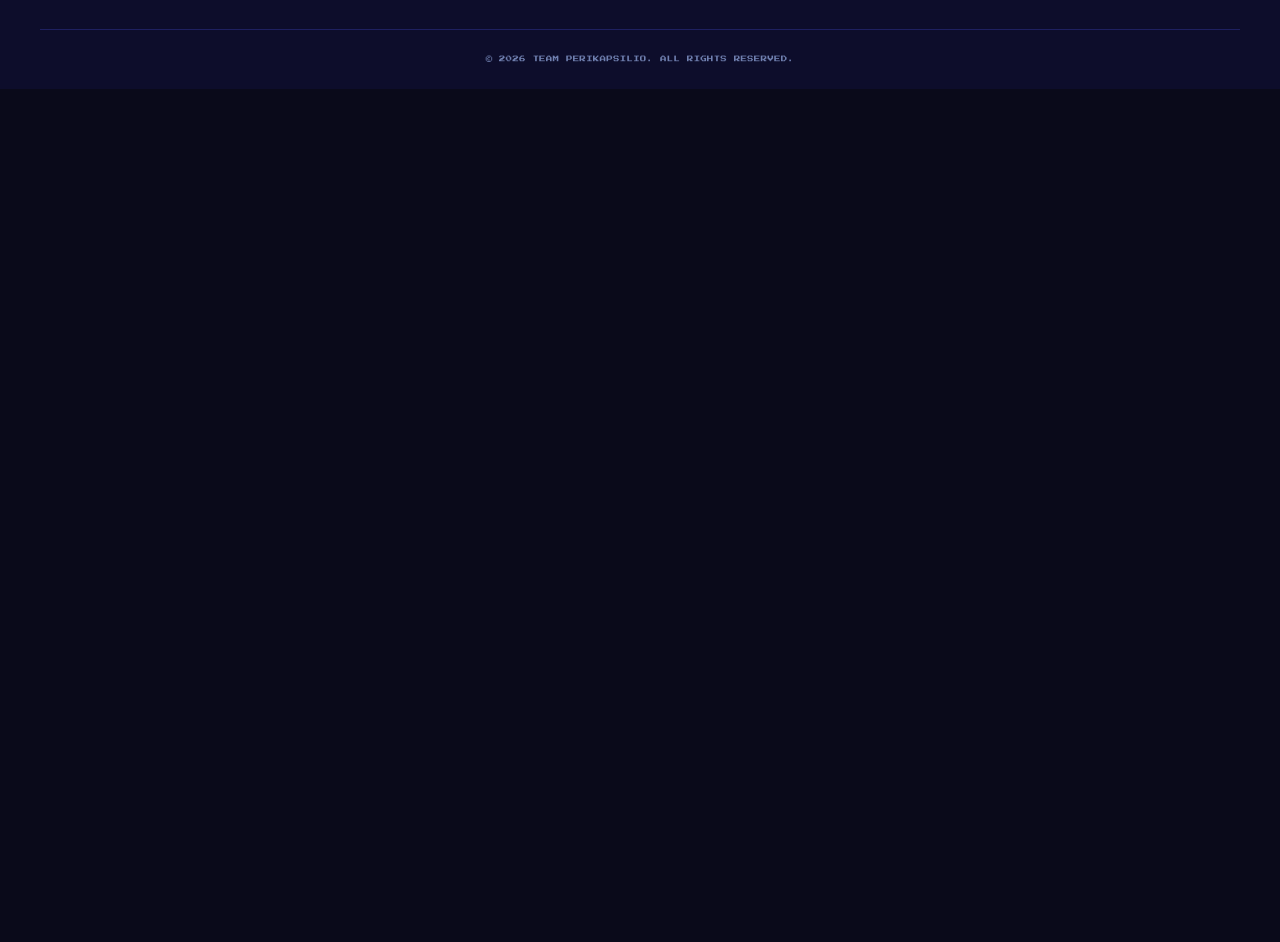
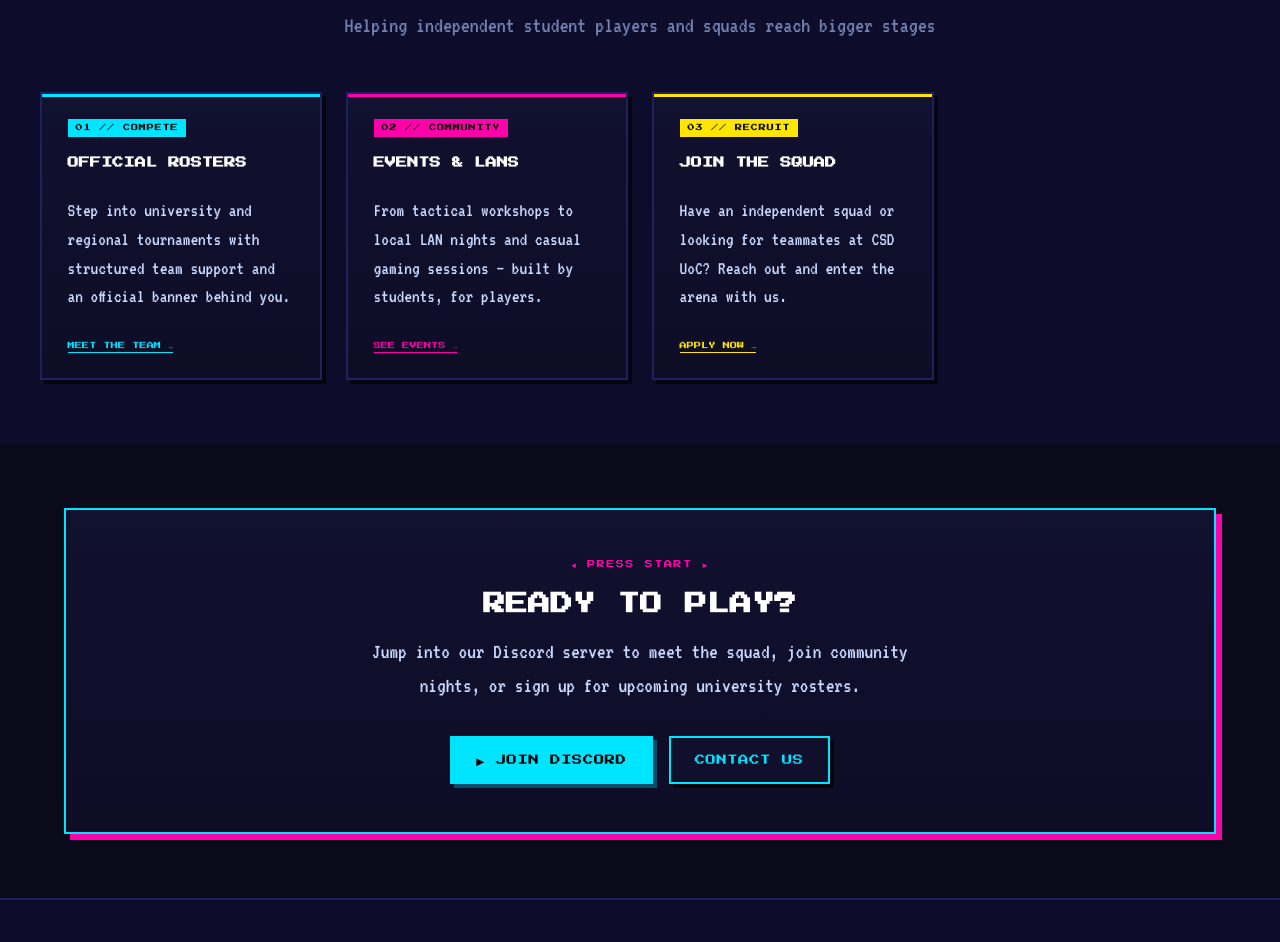
Before and after one commit to eXaiSios/team-perikapsilio, a plain HTML site: page index.html in a window 1280 px wide. Shown: the part 1468-2410 px from the top of the page. Before the commit the page ends 1557 px from the top, so only its background shows below. Drawn offline with Linux system fonts and the light colour scheme.

Commit message:
Add University Esports highlights and Discord CTA sections to homepage

```diff
--- a/index.html
+++ b/index.html
@@ -71,6 +71,50 @@
     </div>
   </section>
 
+  <!-- WHAT WE DO -->
+  <section class="section section-alt" id="home-highlights">
+    <div class="section-header">
+      <span class="section-tag press">◄ UNIVERSITY ESPORTS ►</span>
+      <h2 class="section-title press">BUILT FOR COMPETITORS</h2>
+      <p class="section-sub vt">Helping independent student players and squads reach bigger stages</p>
+    </div>
+    <div class="cards-grid" style="max-width:1200px;margin:0 auto">
+      <article class="card card-event" style="cursor:default">
+        <span class="card-badge">01 // COMPETE</span>
+        <h3 class="card-title">OFFICIAL ROSTERS</h3>
+        <p class="card-desc vt">Step into university and regional tournaments with structured team support and an official banner behind you.</p>
+        <a href="members/" class="card-link press">MEET THE TEAM →</a>
+      </article>
+      <article class="card card-tourney" style="cursor:default">
+        <span class="card-badge">02 // COMMUNITY</span>
+        <h3 class="card-title">EVENTS &amp; LANS</h3>
+        <p class="card-desc vt">From tactical workshops to local LAN nights and casual gaming sessions — built by students, for players.</p>
+        <a href="events/" class="card-link press">SEE EVENTS →</a>
+      </article>
+      <article class="card card-news" style="cursor:default">
+        <span class="card-badge">03 // RECRUIT</span>
+        <h3 class="card-title">JOIN THE SQUAD</h3>
+        <p class="card-desc vt">Have an independent squad or looking for teammates at CSD UoC? Reach out and enter the arena with us.</p>
+        <a href="contact/" class="card-link press">APPLY NOW →</a>
+      </article>
+    </div>
+  </section>
+
+  <!-- DISCORD CTA -->
+  <section class="section" style="text-align:center">
+    <div style="background:linear-gradient(180deg,var(--bg-card) 0%,#0d0d26 100%);border:2px solid var(--accent);padding:3rem 1.5rem;box-shadow:6px 6px 0 var(--accent2)">
+      <span class="section-tag press">◄ PRESS START ►</span>
+      <h2 class="section-title press">READY TO PLAY?</h2>
+      <p class="vt" style="font-size:1.35rem;color:var(--text);max-width:560px;margin:0 auto 2rem">
+        Jump into our Discord server to meet the squad, join community nights, or sign up for upcoming university rosters.
+      </p>
+      <div class="hero-btns" style="margin-bottom:0">
+        <a href="https://discord.gg/UD5YmCtFUv" target="_blank" rel="noopener noreferrer" class="btn btn-primary press">▶ JOIN DISCORD</a>
+        <a href="contact/" class="btn btn-ghost press">CONTACT US</a>
+      </div>
+    </div>
+  </section>
+
 </main>
 
 <!-- FOOTER -->
```
